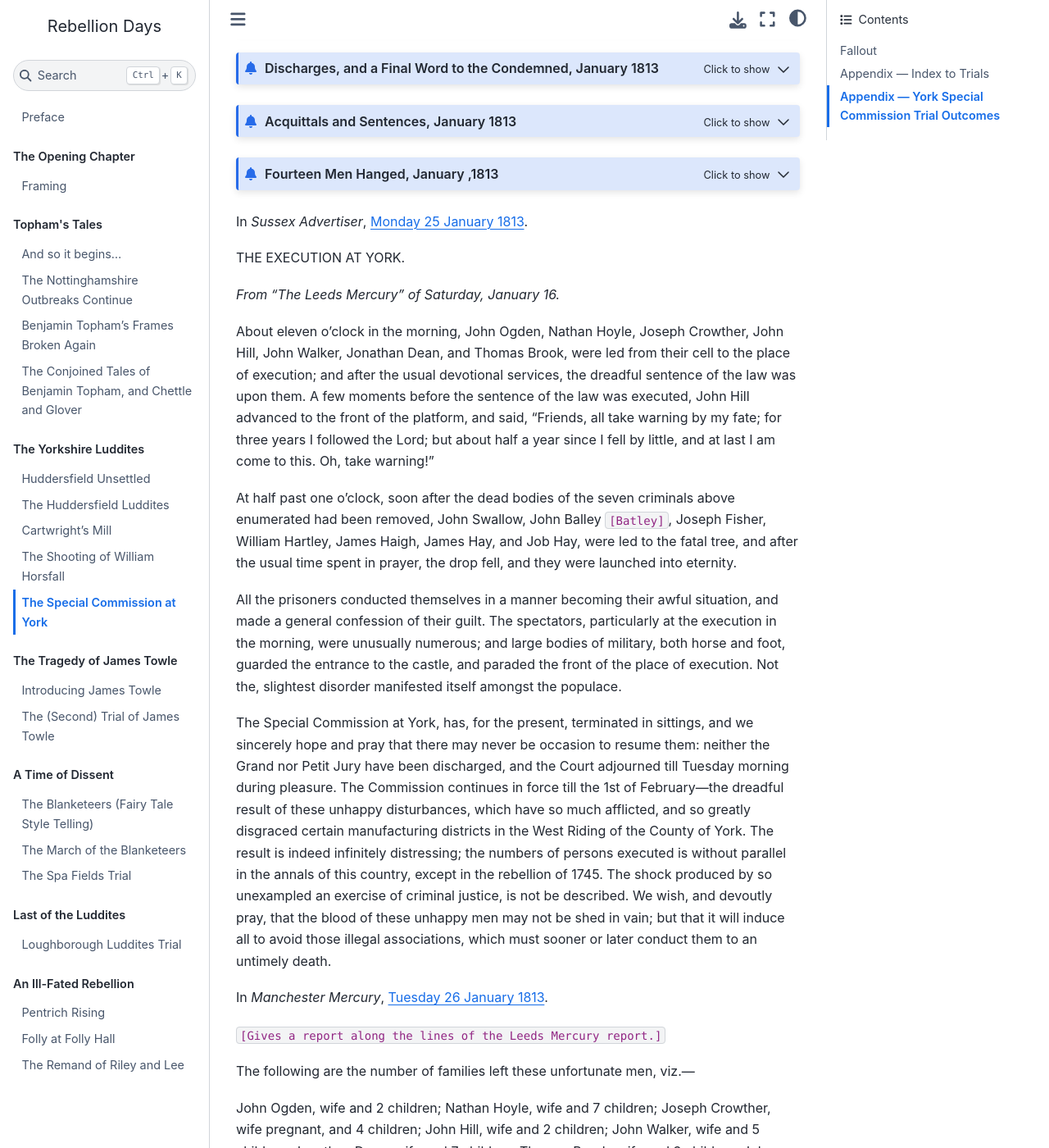
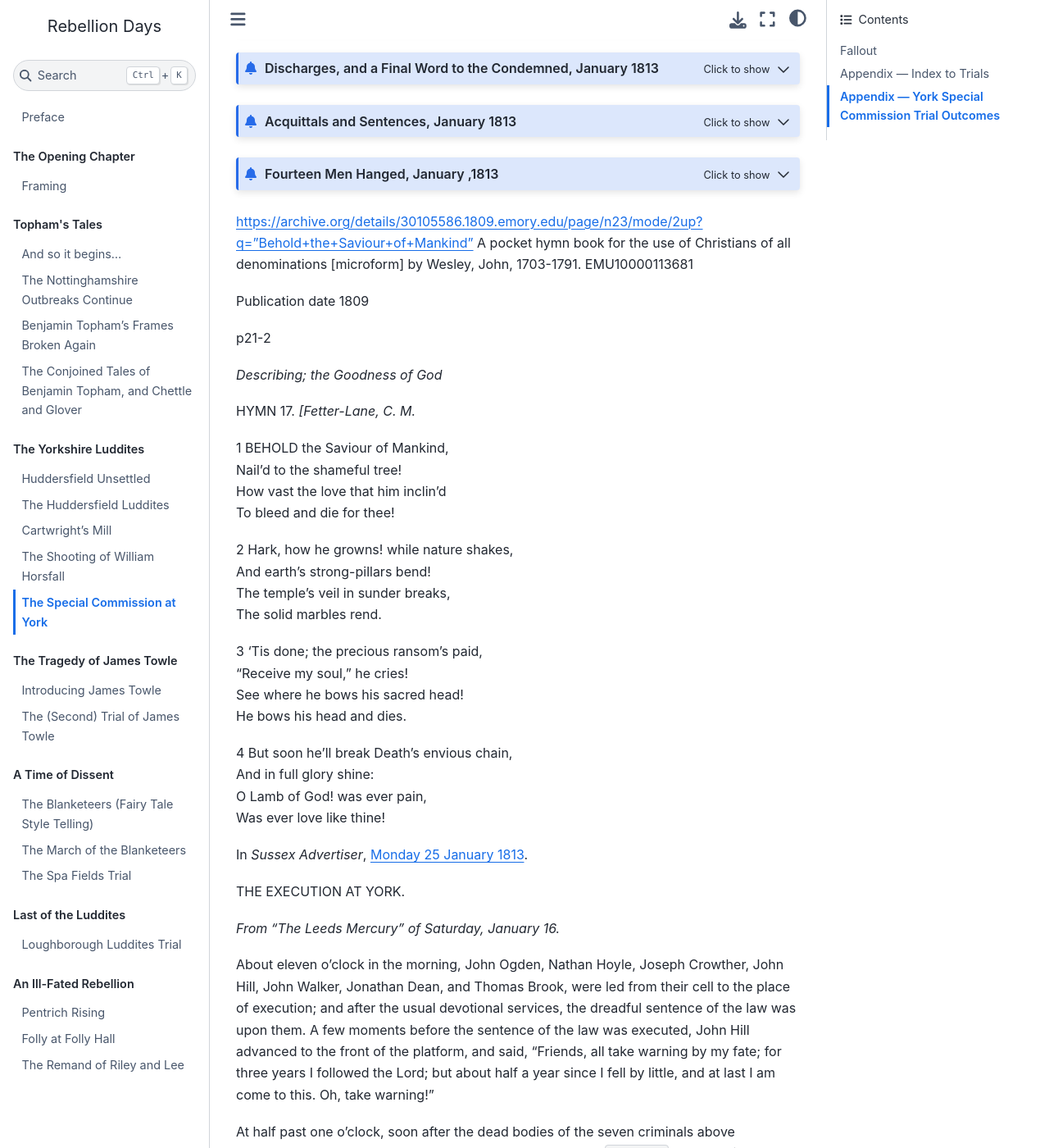
Before and after one commit to psychemedia/pentrich-uprising, a Jupyter Book: the page built from histories/26_special_commission_york_1813.md, in a window 1280 px wide and 1400 px high, scrolled down 1037 px. Shown: the whole window at 82% size. Built offline with Jupyter Book 1.0.4 settings and Sphinx 7.4.7 and the Sphinx Book theme 1.1.4, drawn with Linux system fonts in a browser that asks for light colours.

Commit message:
Update 26_special_commission_york_1813.md

````diff
--- a/histories/26_special_commission_york_1813.md
+++ b/histories/26_special_commission_york_1813.md
@@ -369,6 +369,38 @@ The criminal records of Yorkshire do not perhaps afford an instance of so many v
 ```
 
 
+https://archive.org/details/30105586.1809.emory.edu/page/n23/mode/2up?q=%22Behold+the+Saviour+of+Mankind%22
+A pocket hymn book for the use of Christians of all denominations [microform]
+by Wesley, John, 1703-1791. EMU10000113681
+
+Publication date 1809
+
+p21-2
+
+*Describing; the Goodness of God*
+
+HYMN 17. *[Fetter-Lane, C. M.*
+
+1 BEHOLD the Saviour of Mankind,
+Nail’d to the shameful tree!
+How vast the love that him inclin'd
+To bleed and die for thee!
+
+2 Hark, how he growns! while nature shakes,
+And earth’s strong-pillars bend!
+The temple's veil in sunder breaks,
+The solid marbles rend.
+
+3 'Tis done; the precious ransom’s paid,
+"Receive my soul," he cries!
+See where he bows his sacred head!
+He bows his head and dies.
+
+4 But soon he'll break Death’s envious chain,
+And in full glory shine:
+O Lamb of God! was ever pain,
+Was ever love like thine!
+
 
 In *Sussex Advertiser*, [Monday 25 January 1813](https://britishnewspaperarchive.co.uk/viewer/bl/0000263/18130125/012/0004).
 
@@ -445,7 +477,6 @@ Joseph Brook - burglary against Benjamin Strickland, October 4th.
 Samuel Booth, George Brook, George Lodge, and Joshua Schofield [along with George Mellor, Thomas Smith, William Thorpe, Jonathan Dean, and John Walker] broken frames at Linley of John Hirst and James Balderstone on 23rd of February
 
 Jambs Varley, Joseph Thornton, George Brooks, George Beaumont, Abraham Armitage, Samuel Haigh, Benjamin Hinchliffe, John Taylor and Robert Fitton, + Gorge Mellor, breaking into WIlliam Newton, Foolstone
-
 
 
 *[Letter from Attentive Hearer dates Leeds, Jan. 9, 1812.]*
````
